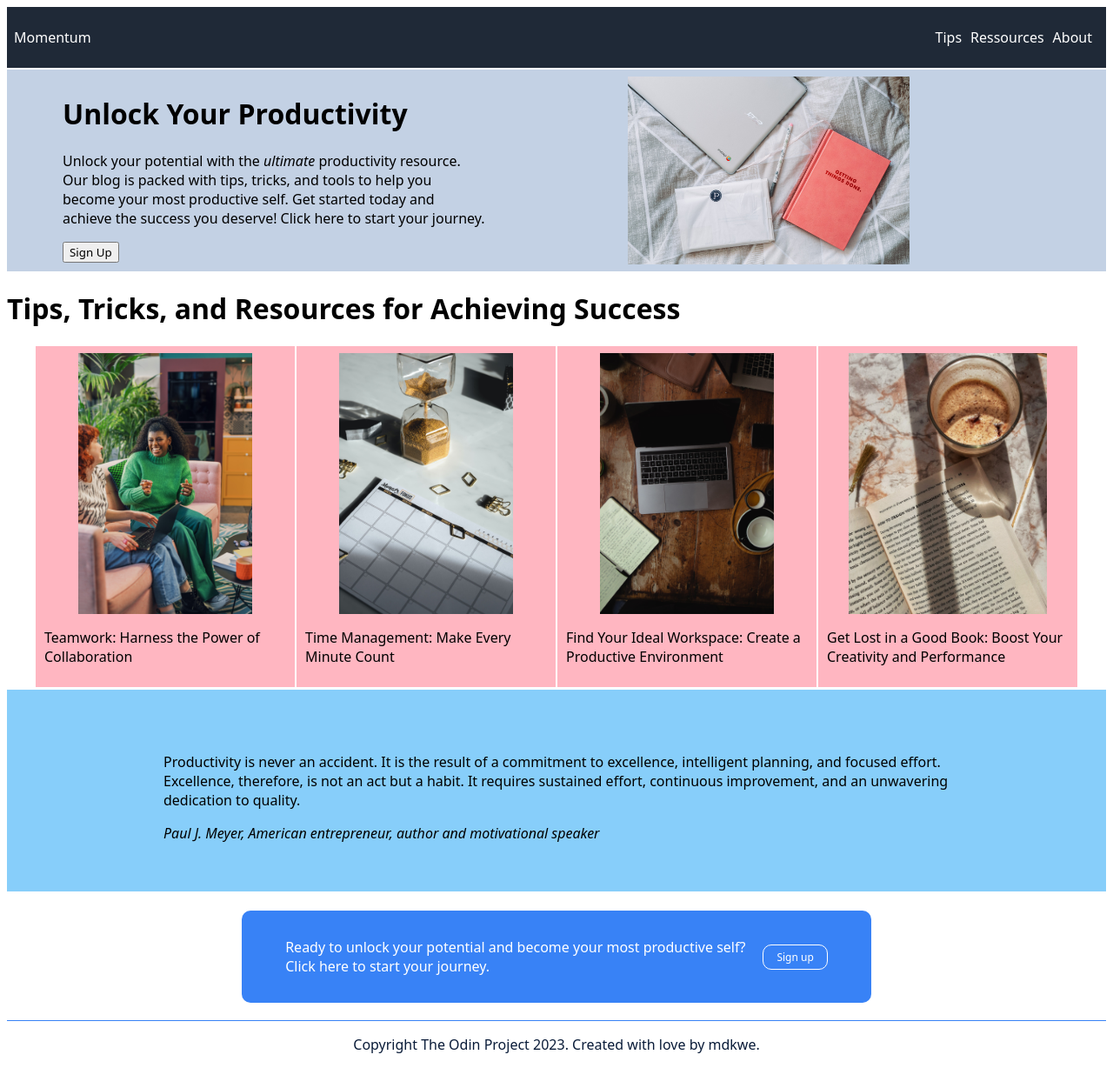
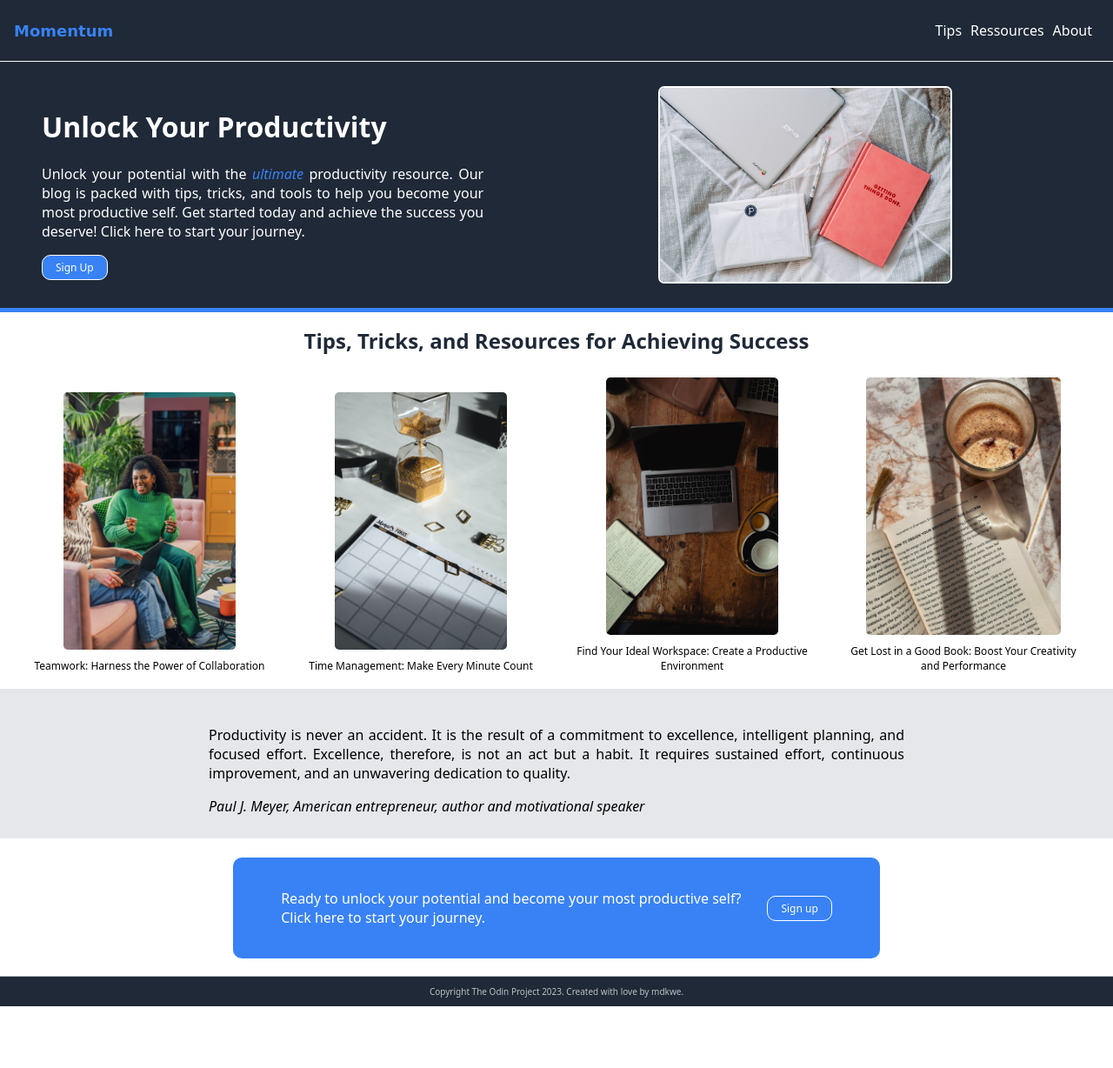
Before and after one commit to mdkwe/odin-landing_page, a plain HTML site: page index.html in a window 1280 px wide. Shown: the whole page at 87% size. After the commit the page ends 1157 px from the top, so only its background shows below. Drawn offline with Linux system fonts and the light colour scheme.

Commit message:
Last version of CSS

```diff
--- a/style.css
+++ b/style.css
@@ -4,9 +4,18 @@
 }
 
 body {
-  padding: 8px auto;
-  margin-inline-start: 8px;
+  margin: 0px ;
+  padding: 0px;
 
+}
+
+p {
+  text-align: justify;
+}
+
+.section-one {
+  background-color: #1F2937;
+  color: white;
 }
 
 /* Header : Fixed nav. bar */
@@ -14,12 +23,17 @@ header {
   display: flex;
   justify-content: space-between;
   align-items: center;
-  background-color: #1F2937;
-  color: white;
-  padding: 0px 8px;
-  margin: 2px 0px;
+  border-bottom: white 1px solid;
+  padding: 0px 16px;
+  margin: 0px;
 }
 
+header > p {
+  color:  #3882F6 ;
+  font-weight: bolder;
+  font-family: cursive;
+  font-size: large;
+}
 .navigation-bar>ul {
   display: flex;
   align-content: space-around;
@@ -34,14 +48,54 @@ ul>li {
 /* Header : Fixed nav. bar */
 
 .jumbotron {
-  background-color: hsla(215, 39%, 79%, 0.805);
+  /*background-color: hsla(215, 39%, 79%, 0.805); */
+  padding: 0px 16px;
   display: flex;
-  padding: 8px 64px;
+  justify-content: space-between;
+  border-bottom:  #3882F6 5px solid;
 }
 
+.jumbotron>.part-one {
+  padding: 32px;
+  align-items: center;
+}
+
+.jumbotron>.part-one > p >  em {
+  color: #3882F6 ;
+}
+
+.jumbotron>.part-one >button {
+  display: inline-block;
+  background-color:  #3882F6;;
+  border-radius: 10px;
+  border: 1px solid white;
+  color: white;
+  text-align: center;
+  font-size: 12px;
+  padding: 5px 15px;
+}
 .jumbotron>.part-two {
   display: flex;
   justify-content: center;
+  align-items: center;
+}
+
+.jumbotron>.part-two > img {
+  border-radius: 7px;
+  border: 2px white solid;
+}
+
+.container {
+  display: flex ;
+  flex-direction: column;
+  justify-content: center;
+  align-items: center;
+}
+
+.container  > h1 {
+  font-size: 24px ;
+  font-weight: bolder;
+  color: #1F2937;
   align-items: center;
 }
 
@@ -49,7 +103,7 @@ ul>li {
   display: flex;
   flex-direction: row;
   justify-content: space-around;
-  margin: 0 2em;
+  padding: 0px 16px;
   flex-wrap: wrap;
 }
 
@@ -60,8 +114,7 @@ ul>li {
   align-items: center;
   padding: 8px 0px;
   flex: 1 1 0px;
-  background-color: lightpink;
-  border: white solid 1px;
+
 }
 
 .gallery>div>div {
@@ -70,23 +123,33 @@ ul>li {
   justify-content: flex-end;
   align-items: center;
   padding: 0px 10px;
+
 }
 
-.gallery>div>div>img {
+.image-grid > img {
   min-width: 10%;
   width: auto;
   height: 300px;
+  border:rgba(255, 255, 255, 0.702) solid 2px;
+  border-radius: 7px;
 }
 
+.subtext-grid > p {
+  padding: 20px auto;
+  margin: 8px ;
+  justify-content: stretch;
+  text-align: center;
+  font-size: 12px;
+}
 
 .testimonials {
-  background-color: lightskyblue;
-  padding: 20px;
+  background-color: #E5E7EB;
   margin: 2px 0px;
+  padding: 0px auto;
 }
 
 .testimonials>blockquote {
-  padding: 20px 120px;
+  padding: 10px 200px;
 }
 
 .call-to-action {
@@ -94,8 +157,6 @@ ul>li {
   flex-direction: row;
   justify-content: center;
   background-color: white;
-
-
 }
 
 .call-to-action>.cta {
@@ -114,7 +175,7 @@ ul>li {
 }
 
 .call-to-action>.cta>div {
-  padding: 5px;
+  padding: 10px;
   margin: 5px 5px;
   display: flex;
   flex-direction: row;
@@ -134,8 +195,11 @@ ul>li {
 }
 
 footer{
-  border-top: #3882F6 1px solid ;
-  text-align: center;
-  color : #0a1c39 ;
-;
+  border-top: rgba(255, 255, 255, 0.702) 1px solid ;
+  display: flex;
+  justify-content: center;
+  align-items: center ;
+  background-color: #1F2937;
+  color: rgba(255, 255, 255, 0.702);
+  font-size: 10px;
 }
```
